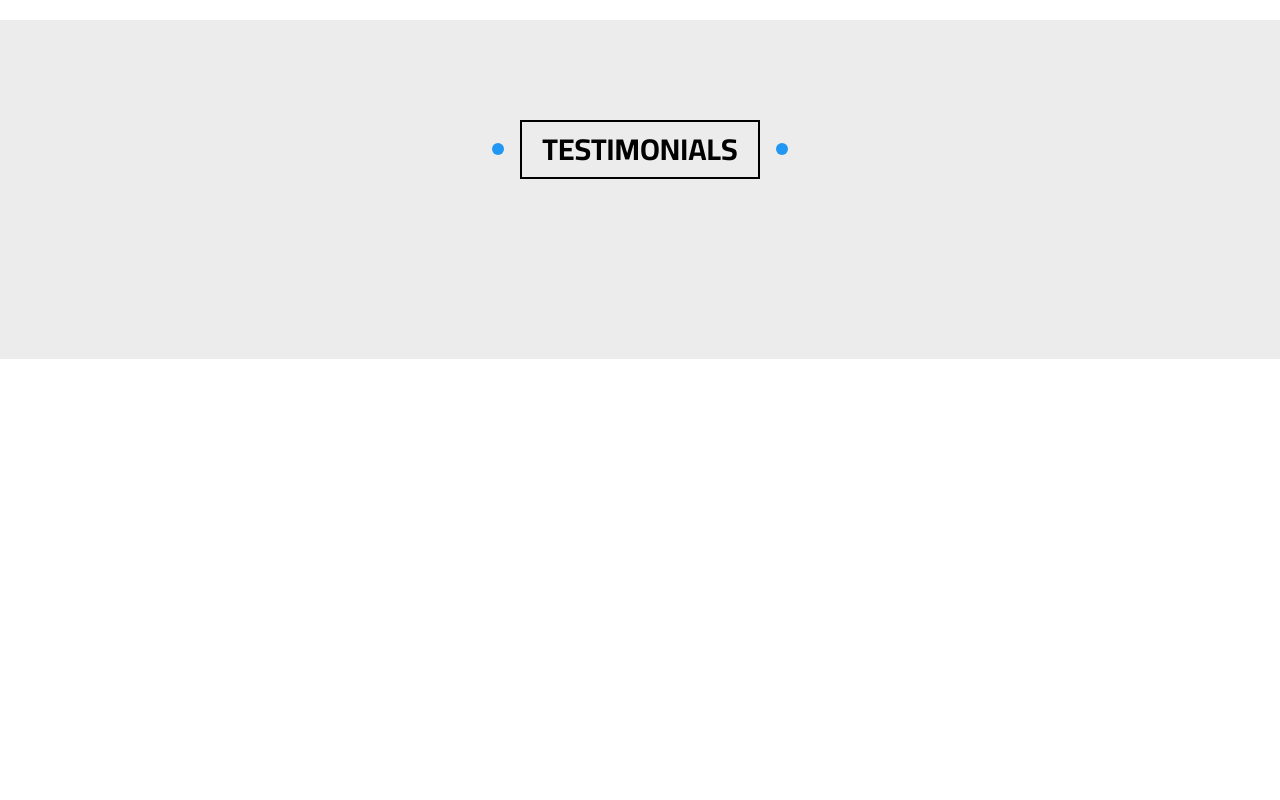
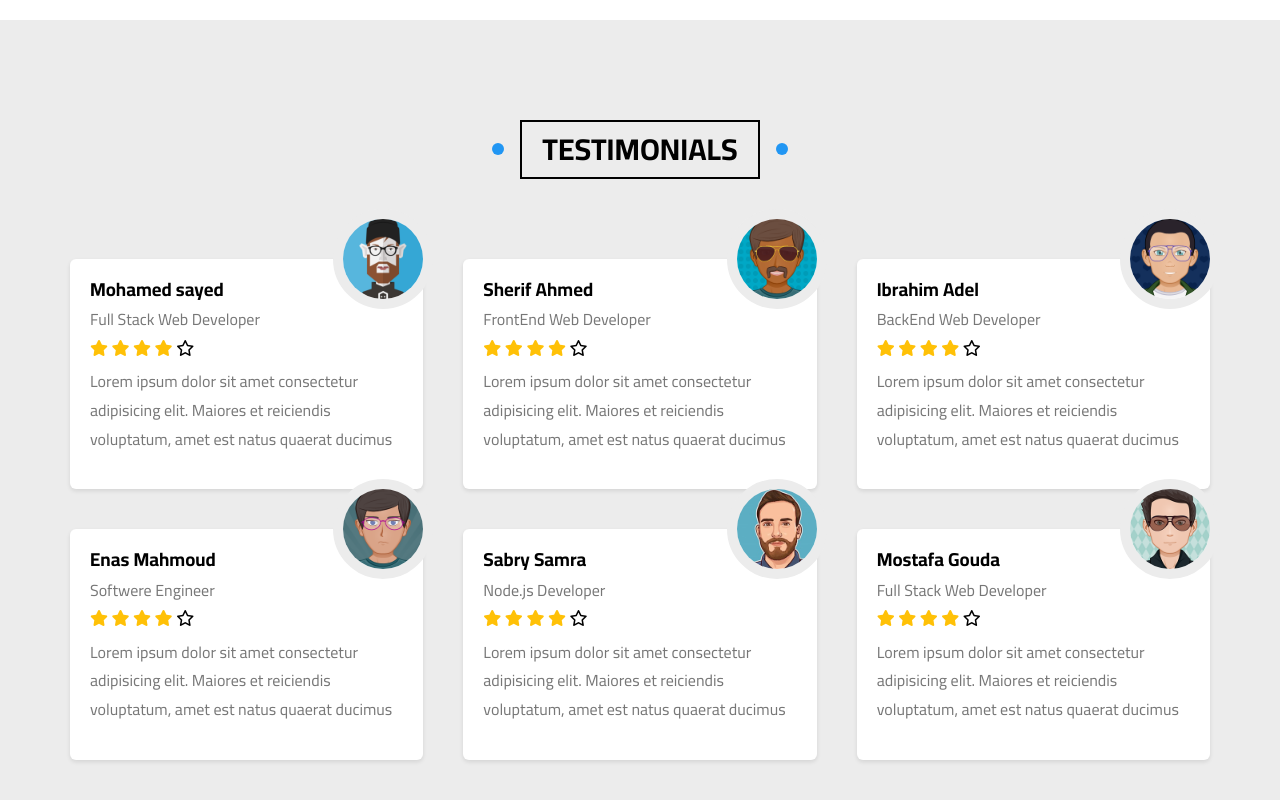
Before and after one commit to Mohammed-Abdelmoneim/New-Website-Template, a plain HTML site: page index.html in a window 1280 px wide. Shown: the part 4042-4842 px from the top of the page. Before the commit the page ends 4401 px from the top, so only its background shows below. Drawn offline with Linux system fonts and the light colour scheme.

Commit message:
Finish testimonials section

```diff
--- a/CSS/style.css
+++ b/CSS/style.css
@@ -549,6 +549,43 @@ header .mega-menu .links li a i {
   position: relative;
   background-color: #ececec;
 }
+.testimonials .container {
+  display: grid;
+  grid-template-columns: repeat(auto-fill, minmax(300px, 1fr));
+  gap: 40px;
+}
+.testimonials .box {
+  background-color: white;
+  padding: 20px;
+  position: relative;
+  box-shadow: 0 2px 4px rgb(0 0 0 / 10%);
+  border-radius: 6px;
+}
+.testimonials .box img {
+  width: 100px;
+  max-width: 100%;
+  position: absolute;
+  right: -10px;
+  top: -50px;
+  border-radius: 50%;
+  border: 10px solid #ececec;
+}
+.testimonials .box h3 {
+  margin: 0 0 10px;
+}
+.testimonials .box .title {
+  display: block;
+  margin: 0 0 10px;
+  color: #777;
+}
+.testimonials .box .rate .filled {
+  color: #ffc107;
+}
+.testimonials .box p {
+  color: #777;
+  line-height: 1.8;
+  margin-top: 10px;
+}
 /* End Testimonials */
 /* Start Animations */
 @keyframes up-and-down {
--- a/index.html
+++ b/index.html
@@ -260,7 +260,98 @@
     <!-- Start Testimonials -->
     <div class="testimonials">
         <h2 class="main-title">testimonials</h2>
-        <div class="container"></div>
+        <div class="container">
+            <div class="box">
+                <img src="images/avatar-01.png" alt="img">
+                <h3>Mohamed sayed</h3>
+                <span class="title">Full Stack Web Developer</span>
+                <div class="rate">
+                    <i class="filled fas fa-star "></i>
+                    <i class="filled fas fa-star "></i>
+                    <i class="filled fas fa-star "></i>
+                    <i class="filled fas fa-star "></i>
+                    <i class="far fa-star "></i>
+                </div>
+                <p>
+                    Lorem ipsum dolor sit amet consectetur adipisicing elit. Maiores et reiciendis voluptatum, amet est natus quaerat ducimus
+                </p>
+            </div>
+            <div class="box">
+                <img src="images/avatar-02.png" alt="img">
+                <h3>Sherif Ahmed</h3>
+                <span class="title">FrontEnd Web Developer</span>
+                <div class="rate">
+                    <i class="filled fas fa-star "></i>
+                    <i class="filled fas fa-star "></i>
+                    <i class="filled fas fa-star "></i>
+                    <i class="filled fas fa-star "></i>
+                    <i class="far fa-star "></i>
+                </div>
+                <p>
+                    Lorem ipsum dolor sit amet consectetur adipisicing elit. Maiores et reiciendis voluptatum, amet est natus quaerat ducimus
+                </p>
+            </div>
+            <div class="box">
+                <img src="images/avatar-03.png" alt="img">
+                <h3>Ibrahim Adel</h3>
+                <span class="title">BackEnd Web Developer</span>
+                <div class="rate">
+                    <i class="filled fas fa-star "></i>
+                    <i class="filled fas fa-star "></i>
+                    <i class="filled fas fa-star "></i>
+                    <i class="filled fas fa-star "></i>
+                    <i class="far fa-star "></i>
+                </div>
+                <p>
+                    Lorem ipsum dolor sit amet consectetur adipisicing elit. Maiores et reiciendis voluptatum, amet est natus quaerat ducimus
+                </p>
+            </div>
+            <div class="box">
+                <img src="images/avatar-04.png" alt="img">
+                <h3>Enas Mahmoud</h3>
+                <span class="title">Softwere Engineer</span>
+                <div class="rate">
+                    <i class="filled fas fa-star "></i>
+                    <i class="filled fas fa-star "></i>
+                    <i class="filled fas fa-star "></i>
+                    <i class="filled fas fa-star "></i>
+                    <i class="far fa-star "></i>
+                </div>
+                <p>
+                    Lorem ipsum dolor sit amet consectetur adipisicing elit. Maiores et reiciendis voluptatum, amet est natus quaerat ducimus
+                </p>
+            </div>
+            <div class="box">
+                <img src="images/avatar-05.png" alt="img">
+                <h3>Sabry Samra</h3>
+                <span class="title">Node.js Developer</span>
+                <div class="rate">
+                    <i class="filled fas fa-star "></i>
+                    <i class="filled fas fa-star "></i>
+                    <i class="filled fas fa-star "></i>
+                    <i class="filled fas fa-star "></i>
+                    <i class="far fa-star "></i>
+                </div>
+                <p>
+                    Lorem ipsum dolor sit amet consectetur adipisicing elit. Maiores et reiciendis voluptatum, amet est natus quaerat ducimus
+                </p>
+            </div>
+            <div class="box">
+                <img src="images/avatar-06.png" alt="img">
+                <h3>Mostafa Gouda</h3>
+                <span class="title">Full Stack Web Developer</span>
+                <div class="rate">
+                    <i class="filled fas fa-star "></i>
+                    <i class="filled fas fa-star "></i>
+                    <i class="filled fas fa-star "></i>
+                    <i class="filled fas fa-star "></i>
+                    <i class="far fa-star "></i>
+                </div>
+                <p>
+                    Lorem ipsum dolor sit amet consectetur adipisicing elit. Maiores et reiciendis voluptatum, amet est natus quaerat ducimus
+                </p>
+            </div>
+        </div>
     </div>
     <!-- End Testimonials -->
   </body>
```
Also changed, not shown: images/avatar-01.png (added), images/avatar-02.png (added), images/avatar-03.png (added), images/avatar-04.png (added), images/avatar-05.png (added), images/avatar-06.png (added).
